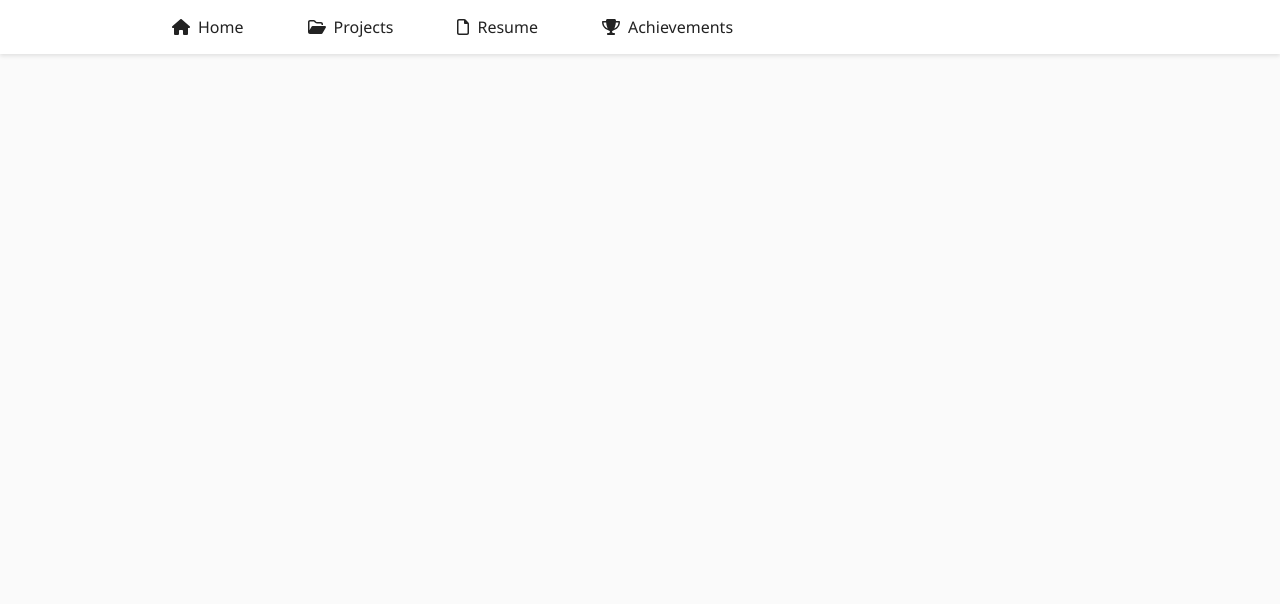
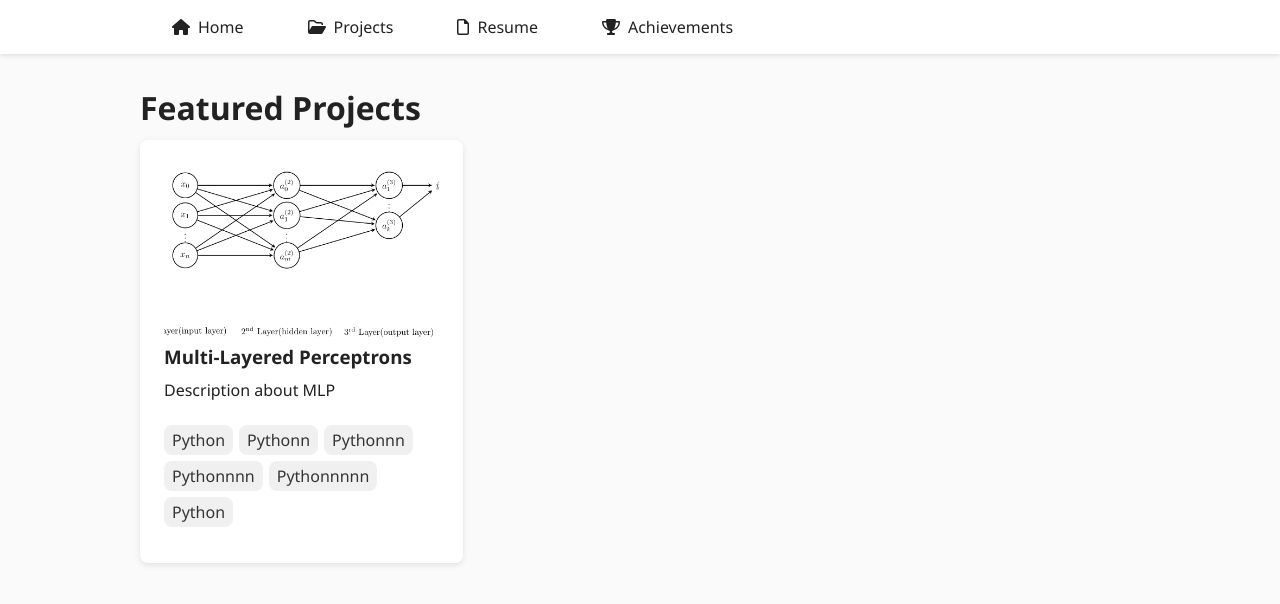
Before and after one commit to Ofekirsh/ofekirsh.github.io, a React (Vite) app: page /projects in a window 1280 px wide. Shown: the top 604 px of the page. Built offline with nearby package versions, Linux system fonts and the light colour scheme.

Commit message:
Created Projects page

```diff
--- /dev/null
+++ b/src/components/Tag.css
@@ -0,0 +1,23 @@
+
+.tag {
+	border-radius: 8px;
+	font-size: 12pt;
+	padding: 4px 8px;
+}
+
+.tag.light {
+	background-color: #f0f0f0;
+	color: #343434;
+}
+
+.tag.dark {
+	background-color: #444;
+	color: #ddd;
+}
+
+.tags-container {
+	display: flex;
+  flex-wrap: wrap;
+  gap: 6px;
+  margin-bottom: 12px;
+}
--- /dev/null
+++ b/src/components/Tag.tsx
@@ -0,0 +1,20 @@
+import { FC, PropsWithChildren, ReactNode } from "react";
+import "./Tag.css";
+
+type TagProps = {
+	theme?: "light" | "dark";
+	children?: ReactNode;
+};
+
+export const Tag: FC<TagProps> = ({
+	theme = "light",
+	children,
+}) => (
+	<div className={`tag ${theme}`}>{children}</div>
+);
+
+export const TagsContainer: FC<PropsWithChildren<{}>> = ({ children }) => (
+	<div className="tags-container">
+		{children}
+	</div>
+);
--- a/src/components/cards/Card.css
+++ b/src/components/cards/Card.css
@@ -21,3 +21,9 @@
   margin: 0 auto;
   display: block;
 }
+
+.card-content {
+	display: flex;
+	flex-direction: column;
+	gap: 1.5em;
+}
--- a/src/components/cards/Card.tsx
+++ b/src/components/cards/Card.tsx
@@ -15,7 +15,9 @@ const Card: FC<CardProps> = ({
 	<div className="card">
 		{imageUrl && <img src={imageUrl} alt={title} /> }
 		<h3>{title}</h3>
-		{children}
+		<div className="card-content">
+			{children}
+		</div>
 	</div>
 );
 
--- a/src/components/tags/Tag.tsx
+++ /dev/null
@@ -1 +0,0 @@
-import "../tag.css";
--- a/src/components/tags/TagsContainer.tsx
+++ /dev/null
@@ -1 +0,0 @@
-import "../tags/TagsContainer.css";
--- a/src/pages/Projects.tsx
+++ b/src/pages/Projects.tsx
@@ -1,6 +1,30 @@
+import Card from "../components/cards/Card";
+import CardsGrid from "../components/cards/CardsGrid";
 
-const Projects = () => {
-	return <></>;
-}
+import mlpImgSrc from "../assets/projects-imgs/mlp.png";
+import { Tag, TagsContainer } from "../components/Tag";
+
+const Projects = () => (
+	<div className="content">
+		<h1>Featured Projects</h1>
+		<CardsGrid itemsPerRow={3}>
+			<Card
+				imageUrl={mlpImgSrc}
+				title="Multi-Layered Perceptrons"
+			>
+				<p>Description about MLP</p>
+
+				<TagsContainer>
+					<Tag>Python</Tag>
+					<Tag>Pythonn</Tag>
+					<Tag>Pythonnn</Tag>
+					<Tag>Pythonnnn</Tag>
+					<Tag>Pythonnnnn</Tag>
+					<Tag>Python</Tag>
+				</TagsContainer>
+			</Card>
+		</CardsGrid>
+	</div>
+)
 
 export default Projects;
```
Also changed, not shown: src/assets/projects-imgs/mlp.png (added), src/components/tags/Tag.css (deleted), src/components/tags/TagsContainer.css (deleted).
